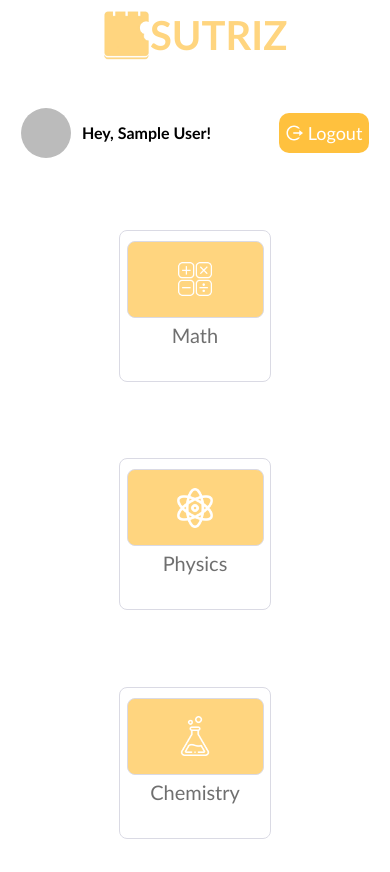
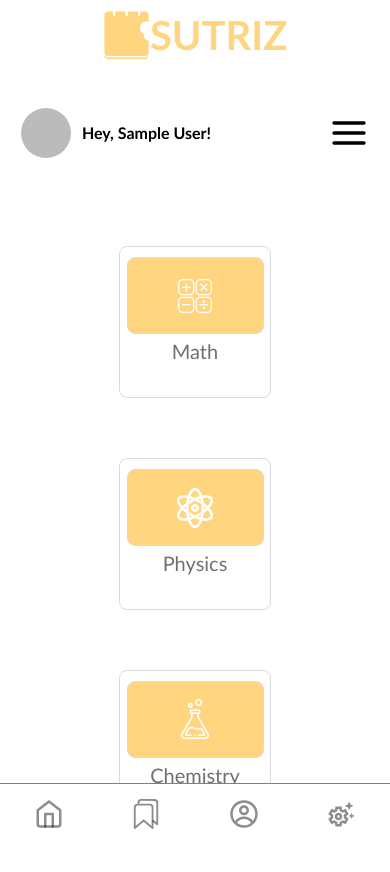
Before and after one commit to krspra/Sutriz-react-, a React (Vite) app in the folder sutriz/: page /usage/workingsection in a window 390 px wide. Built offline with nearby package versions, Linux system fonts and the light colour scheme; no server answers; sample sign-in values are in the browser's storage.

Commit message:
managed logout button and other usage "BOTTOM Navbar".

```diff
--- a/sutriz/src/components/Usage/WorkingPlace/MainView/MainView.jsx
+++ b/sutriz/src/components/Usage/WorkingPlace/MainView/MainView.jsx
@@ -2,21 +2,27 @@ import React from "react";
 import UsageHeader from "./UsageHeader/UsageHeader.jsx";
 import QuizSection from "./QuizSection/QuizSection.jsx";
 import sutrizLogo from "../../../.././assets/sutrizlogo.png";
-import styles from "./MainView.module.css"
+import styles from "./MainView.module.css";
+import { IoBookmarksOutline } from "react-icons/io5";
+import { FiHome } from "react-icons/fi";
+import { MdOutlineSettingsSuggest } from "react-icons/md";
+import { CgProfile } from "react-icons/cg";
+import { MdDarkMode } from "react-icons/md";
 
 const MainView = () => {
   return (
+    <>
       <div style={{ height: "100%", width: "75%", flexShrink: "0" }}>
         <div id={styles.logoContForSmallSizeScreen}>
           <img style={{ height: "50px" }} src={sutrizLogo} alt="Sutriz Logo" />
           <div
             style={{
               height: "50px",
-            width:"fitContent",
+              width: "fitContent",
               lineHeight: "50px",
               fontSize: "40px",
-            color:"#FFD57F",
-            fontWeight:"bold"
+              color: "#FFD57F",
+              fontWeight: "bold",
             }}
           >
             SUTRIZ
@@ -25,6 +31,14 @@ const MainView = () => {
         <UsageHeader />
         <QuizSection />
       </div>
+
+      <div id={styles.usageBottomNav}>
+      <FiHome/>
+      <IoBookmarksOutline/>
+      <CgProfile/>
+      <MdOutlineSettingsSuggest/>
+      </div>
+    </>
   );
 };
 
--- a/sutriz/src/components/Usage/WorkingPlace/MainView/MainView.module.css
+++ b/sutriz/src/components/Usage/WorkingPlace/MainView/MainView.module.css
@@ -1,4 +1,7 @@
 #logoContForSmallSizeScreen{
+    display: none;
+}
+#usageBottomNav{
     display: none;
 }
 
@@ -12,4 +15,17 @@
         position: sticky;
         top: 0px;
     }
+    #usageBottomNav{
+        height: 60px;
+        width: 100%;
+        display: flex;
+        position: fixed;
+        bottom: 0px;
+        background-color: white;
+        font-size: 30px;
+        justify-content: space-around;
+        align-items: center;
+        color: rgba(0, 0, 0, 0.447);
+        border-top: 1px solid rgba(0, 0, 0, 0.501);
+    }
 }
--- a/sutriz/src/components/Usage/WorkingPlace/MainView/QuizSection/QuizSection.module.css
+++ b/sutriz/src/components/Usage/WorkingPlace/MainView/QuizSection/QuizSection.module.css
@@ -2,6 +2,7 @@
     border-radius: 8px;
     height: 80vh;
     display: flex;
+    flex-direction: column;
     justify-content: space-evenly;
     align-items: center;
     min-height: 350px;
--- a/sutriz/src/components/Usage/WorkingPlace/MainView/UsageHeader/Logout/Logout.jsx
+++ b/sutriz/src/components/Usage/WorkingPlace/MainView/UsageHeader/Logout/Logout.jsx
@@ -2,23 +2,29 @@ import React from "react";
 import { getAuth } from "firebase/auth";
 import styles from "./Logout.module.css";
 import { RiLogoutCircleRLine } from "react-icons/ri";
+import { FiMenu } from "react-icons/fi";
 
 const Logout = () => {
-
   function handleLogOut() {
     const auth = getAuth();
-    auth.signOut().then(() => {
+    auth
+      .signOut()
+      .then(() => {
         localStorage.removeItem("token");
-    }).catch(error => {
+      })
+      .catch((error) => {
         // Handle any errors here if necessary
         alert("Error signing out:", error);
       });
   }
 
   return (
+    <>
+      <FiMenu id={styles.menu}/>
       <a href="/" id={styles.logout} onClick={handleLogOut}>
         <RiLogoutCircleRLine /> Logout
       </a>
+    </>
   );
 };
 //using Link didn't work here..so we use anchor tag...because anchor tag reload the page but Link don't reload it...still think how to do without reloading page.
--- a/sutriz/src/components/Usage/WorkingPlace/MainView/UsageHeader/Logout/Logout.module.css
+++ b/sutriz/src/components/Usage/WorkingPlace/MainView/UsageHeader/Logout/Logout.module.css
@@ -16,13 +16,21 @@
     background-color: #ffae00c1;
     gap: 5px;
 }
+#menu{
+    display: none;
+}
 #logout:hover{
     background-color: rgb(255, 174, 0);
 }
 @media (max-width:700px) {
     #logout{
-        position:relative;
+       display: none;
+    }
+    #menu{
+        display: block;
+        position: relative;
         left: 7vw;
+        height: 40px;
+        width: 40px;
     }
-
 }
--- a/sutriz/src/components/Usage/WorkingPlace/Sidebar/Sidebar.jsx
+++ b/sutriz/src/components/Usage/WorkingPlace/Sidebar/Sidebar.jsx
@@ -1,4 +1,4 @@
-import React, { useEffect } from "react";
+import React from "react";
 import styles from "./Sidebar.module.css";
 import sutrizlogo from "../../../../assets/sutrizlogo.png";
 import { IoBookmarksOutline } from "react-icons/io5";
```
Lines whose indentation alone changed are shown as unchanged.
